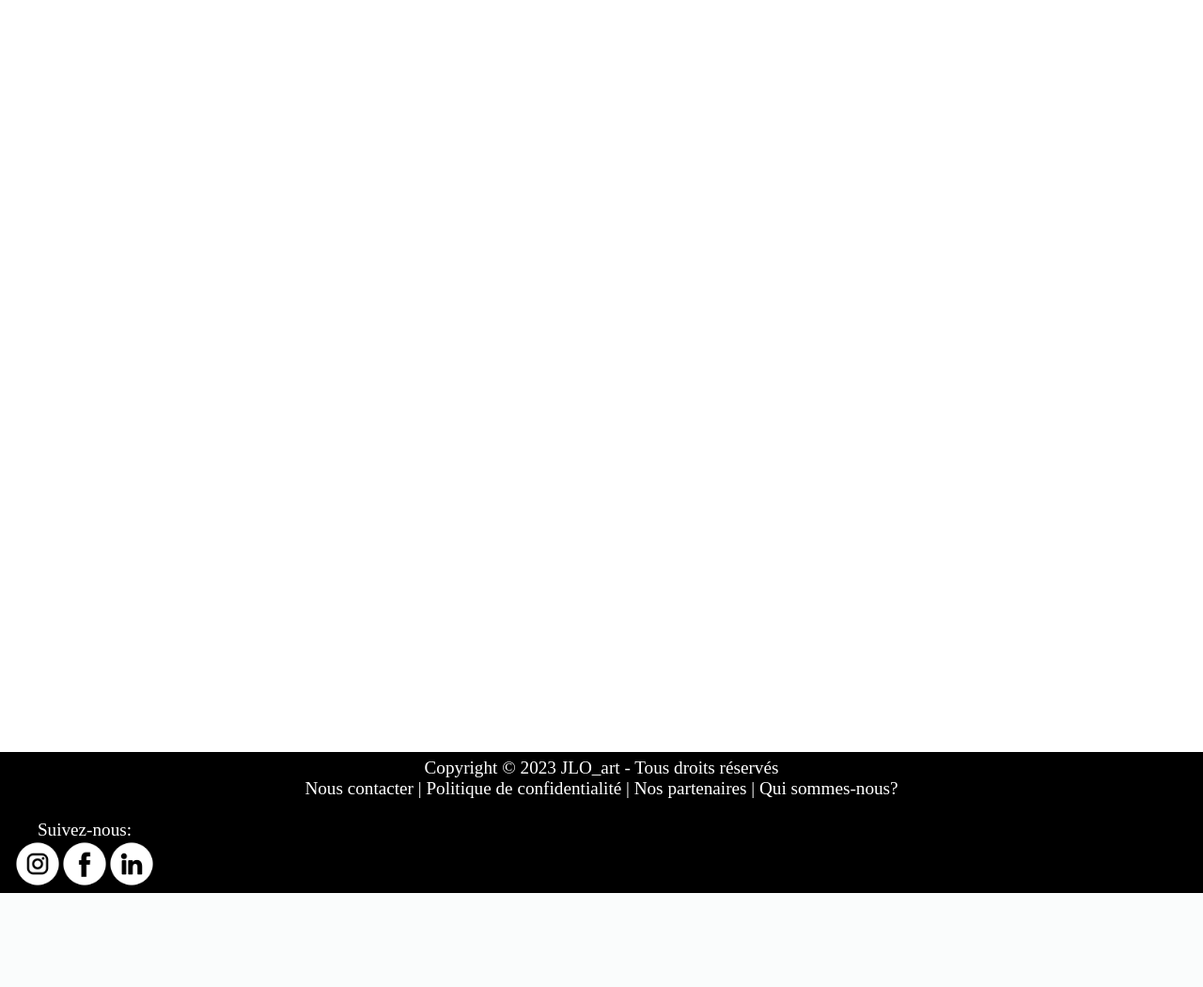
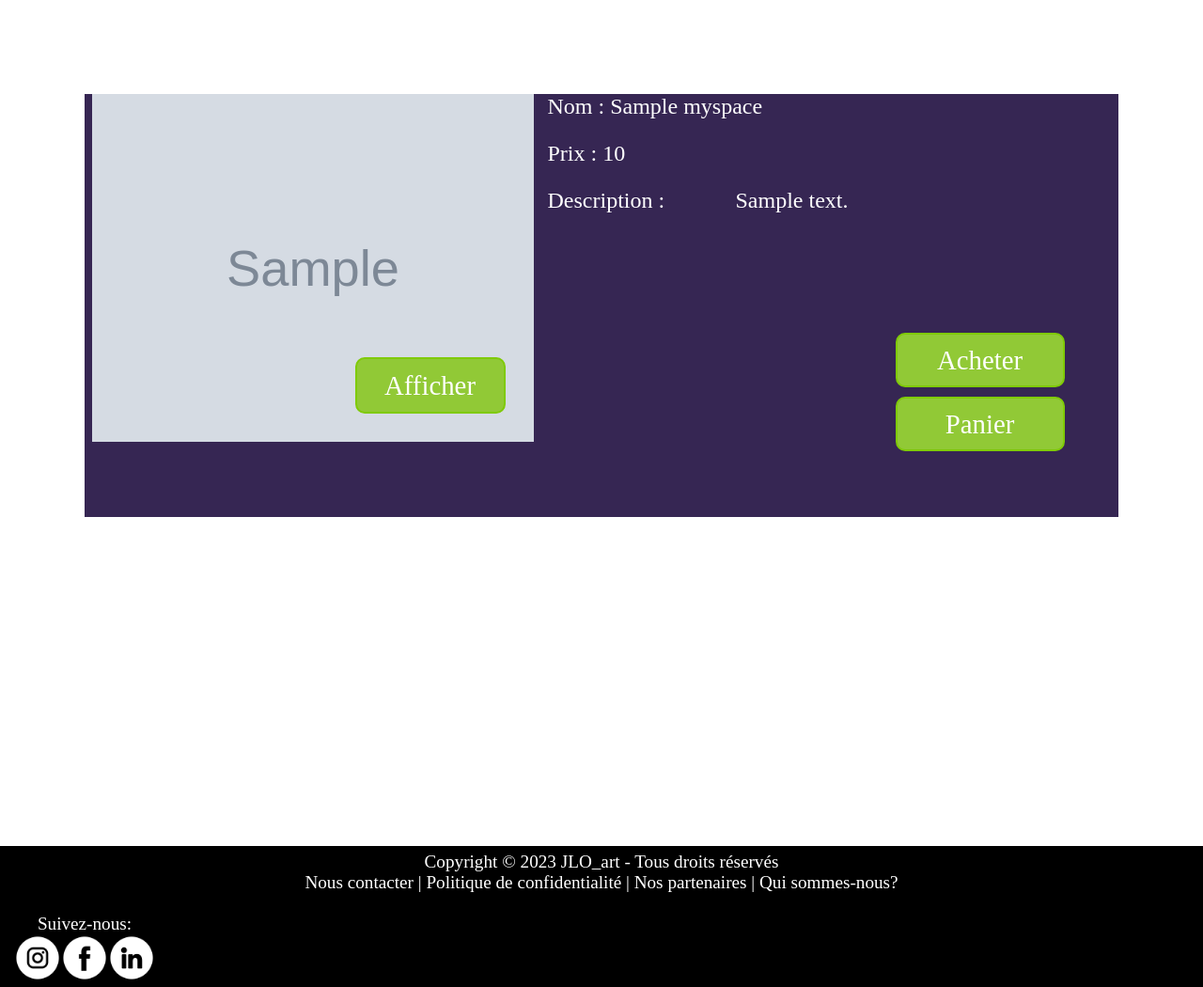
Before and after one commit to OuagaD/project_nan_library, a Flask app: page /panier in a window 1280 px wide. Shown: the part 100-1150 px from the top of the page at 94% size. Before the commit the page ends 1050 px from the top, so only its background shows below. Run offline with Flask 3, Linux system fonts and the light colour scheme; the visitor is signed in with stand-in values (Sample User, id 1); tables that the repository leaves empty hold one stand-in row (values such as "Sample post"); grey boxes marked "Sample" are stand-in pictures.

Commit message:
project presentation

```diff
--- a/app.py
+++ b/app.py
@@ -1,4 +1,5 @@
-from io import BytesIO
+import os
+import urllib.request
 from flask import Flask, render_template, redirect, url_for, flash, request, send_file, Response, session
 from flask_sqlalchemy import SQLAlchemy
 from werkzeug.utils import secure_filename
@@ -10,7 +11,17 @@ app.config['SQLALCHEMY_DATABASE_URI'] = 'sqlite:///data.db'
 app.secret_key = "super secret key"
 db = SQLAlchemy(app)
 
+##########################
+UPLOAD_FOLDER = 'static/uploads/'
+app.config['UPLOAD_FOLDER'] = UPLOAD_FOLDER
+app.config['MAX_CONTENT_LENGTH'] = 16 * 1024 * 1024
 
+
+ALLOWED_EXTENSIONS = set(['png', 'jpg', 'jpeg', 'gif'])
+
+def allowed_file(filename):
+	return '.' in filename and filename.rsplit('.', 1)[1].lower() in ALLOWED_EXTENSIONS
+##########################
 
 
 
@@ -46,16 +57,25 @@ class Myspace(db.Model):
     #picpaint = db.Column(db.LargeBinary)
     description = db.Column(db.String(200))
     mail = db.Column(db.String(120))
+    filename = db.Column(db.String(120))
 
-    def __init__(self, namepainter, price, description, mail):
+    def __init__(self, namepainter, price, description, mail, filename):
         self.namepainter = namepainter
         self.price = price
         #self.picpaint = picpaint
         self.description = description
         self.mail = mail
+        self.filename = filename
 
 
+class Basket(db.Model):
+    id = db.Column(db.Integer, primary_key=True)
+    email = db.Column(db.String(80))
+    idspace = db.Column(db.Integer)
 
+    def __init__(self, email, idspace):
+        self.email = email
+        self.idspace = idspace
 
 
 
@@ -254,25 +274,47 @@ def soumettre():
     if request.method == 'POST':
         namepainter= request.form.get('nompein')
         price = request.form.get('prixtoil')
-        #picpaint = request.files['imgtoil']
+        #filepicpaint = request.files['imgtoil']
         description = request.form.get('description')
         mail = session['email']
-        new_myspace = Myspace(namepainter, price, description, mail)
+
+        file = request.files['imgtoil']
+        if file.filename == '':
+            flash('No image selected for uploading')
+            return redirect(request.url)
+        if file and allowed_file(file.filename):
+            filename = secure_filename(file.filename)
+            file.save(os.path.join(app.config['UPLOAD_FOLDER'], filename))
+            flash('Image successfully uploaded and displayed below')
+        new_myspace = Myspace(namepainter, price, description, mail, filename)
         db.session.add(new_myspace)
         db.session.commit()
         return redirect('/monespace')
     return render_template('monespace.html')
 
 
-
-
-
+@app.route('/imgtst')
+def imgtst():
+    return render_template('testimg.html')
 
 
 
 @app.route('/panier', methods=['GET'])
 def panier():
-    return render_template('panier.html')
+    pubs = Myspace.query.filter_by(mail=session['email']).all()
+    return render_template('panier.html', pubs=pubs)
+
+@app.route('/panierpost/<int:id>', methods=['POST', 'GET'])
+def panierpost(id):
+    if request.method == 'POST':
+        print(session['email'])
+        email = session['email']
+        idspace = id
+        new_basket = Basket(email, idspace)
+        db.session.add(new_basket)
+        db.session.commit()
+        return redirect('/publications')
+    return render_template('publications.html')
 
 
 
@@ -281,7 +323,11 @@ def apropos():
     return render_template('apropos.html')
 
 
-
+@app.route('/deconnexion', methods=['GET'])
+def deconnexion():
+    session.pop('email', None)
+    session.pop('password', None)
+    return redirect('/')
 
 
 if __name__ == "__main__":
--- a/static/style.css
+++ b/static/style.css
@@ -534,12 +534,12 @@ a{
     height: 50px;
 }
 .pub_sect1{
-    border: 2px solid red;
+
     background-color: #83A1CD;
     height: 500px;
 }
 .pub_sect_cont{
-    border: 2px solid red;
+
     background-color: #362653;
     display: flex;
     justify-content: space-around;
@@ -549,15 +549,24 @@ a{
     margin: 100px auto;
 }
 .pub_sect_toil{
-    border: 2px solid green;
+    position: relative;
+    z-index: 0;
+
     display: flex;
     justify-content: flex-end;
     align-items: flex-end;
     height: 370px;
     width: 470px;
 }
+.pub_sect_img_upl{
+    background-size: cover;
+    height: 370px;
+    width: 470px;
+}
 .pub_sect_btnaff{
-    border: 2px solid blue;
+    position: absolute;
+    z-index: 1;
+    border: 2px solid #7fca07;
     border-radius: 10px;
     background-color: #91C936;
     font-size: 1.2em;
@@ -567,36 +576,36 @@ a{
     width: 160px;
 }
 .pub_sect_cont_txt{
-    border: 2px solid rgb(255, 145, 0);
+
     height: 450px;
     width: 600px;
 }
 
 .pub_sect_txt_nom{
-    border: 2px solid blue;
+
     height: 50px;
     width: 350px;
 }
 
 .pub_sect_txt_prix{
-    border: 2px solid blue;
+
     height: 50px;
     width: 350px;
 }
 .pub_sect_cont_des{
-    border: 2px solid rgb(179, 255, 0);
+
     display: flex;
     height: 300px;
     width: 550px;
 }
 .pub_sect_txt_des{
-    border: 2px solid blue;
+
     height: 50px;
     width: 150px;
 }
 
 .pub_sect_cont_desbtntxt{
-    border: 2px solid rgb(179, 255, 0);
+
     display: flex;
     flex-direction: column;
     align-items: flex-end;
@@ -604,14 +613,14 @@ a{
     width: 400px;
 }
 .pub_sect_txt_destxt{
-    border: 2px solid blue;
+
     border-radius: 10px;
     height: 150px;
     width: 350px;
 }
 
 .pub_sect_txt_desbtn{
-    border: 2px solid red;
+    border: 2px solid #7fca07;
     background-color: #91C936;
     font-size: 1.2em;
     border-radius: 10px;
@@ -815,14 +824,14 @@ a{
 position: relative;
 }
 .apropos_cont_imgtxt{
-    border: 2px solid red;
+
     display: flex;
     justify-content: space-around;
     align-items: center;
     height: 350px;
 }
 .apropos_imgulls{
-    border: 2px solid green;
+
     background-color: red;
     background: url('./img_library/IMG.webp') 100% no-repeat;
     background-size: cover;
@@ -846,7 +855,7 @@ position: relative;
     margin-right: 200px;
 }
 .aproposfond{
-    border: 2px solid green;
+
     height: 320px;
     display: flex;
     flex-direction: column;
@@ -854,14 +863,14 @@ position: relative;
     align-items: center;
 }
 .apropos_imgfond{
-    border: 2px solid red;
+
     background-image: url('./img_library/avatar-1299805_960_720.png');
     background-size: cover;
     height: 250px;
     width: 250px;
 }
 .apropos_nomfond_cont{
-    border: 2px solid blue;
+
     display: flex;
     flex-direction: column;
     justify-content: center;
--- a/templates/panier.html
+++ b/templates/panier.html
@@ -23,9 +23,26 @@
         </nav>
     </header>
     <main class="panier_main">
-        <section class="">
-            <div class=""></div>
-        </section>
+        {% for pub in pubs %}
+        <div class="pub_sect_cont">
+            <div class="pub_sect_toil">
+                <img src="{{ url_for('static', filename='uploads/' + pub.filename) }}" class="pub_sect_img_upl" alt="">
+                <button class="pub_sect_btnaff">Afficher</button>
+            </div>
+            <div class="pub_sect_cont_txt">
+                <p class="pub_sect_txt_nom">Nom : <span class="pub_sect_txt_nomval">{{ pub.namepainter }}</span></p>
+                <p class="pub_sect_txt_prix">Prix : <span class="pub_sect_txt_prixval">{{ pub.price }}</span></p>
+                <div class="pub_sect_cont_des">
+                    <p class="pub_sect_txt_des">Description :</p>
+                    <div class="pub_sect_cont_desbtntxt">
+                        <div class="pub_sect_txt_destxt">{{ pub.description }}</div>
+                        <button class="pub_sect_txt_desbtn">Acheter</button>
+                        <button class="pub_sect_txt_desbtn">Panier</button>
+                    </div>
+                </div>
+            </div>
+        </div>
+        {% endfor %}
     </main>
 </body>
 <footer>
```
Also changed, not shown: templates/publications.html (+11 -6 lines), templates/testimg.html (added, +20 -0 lines), static/uploads/Aboudia-300-dpi.jpeg (added), static/uploads/aboudia-ne-en-1983-cote-divoire-sans-titre-2015_5b_761961_5bd1c9e3ba0ca.jpeg (added), static/uploads/aboudia.jpeg (added).
